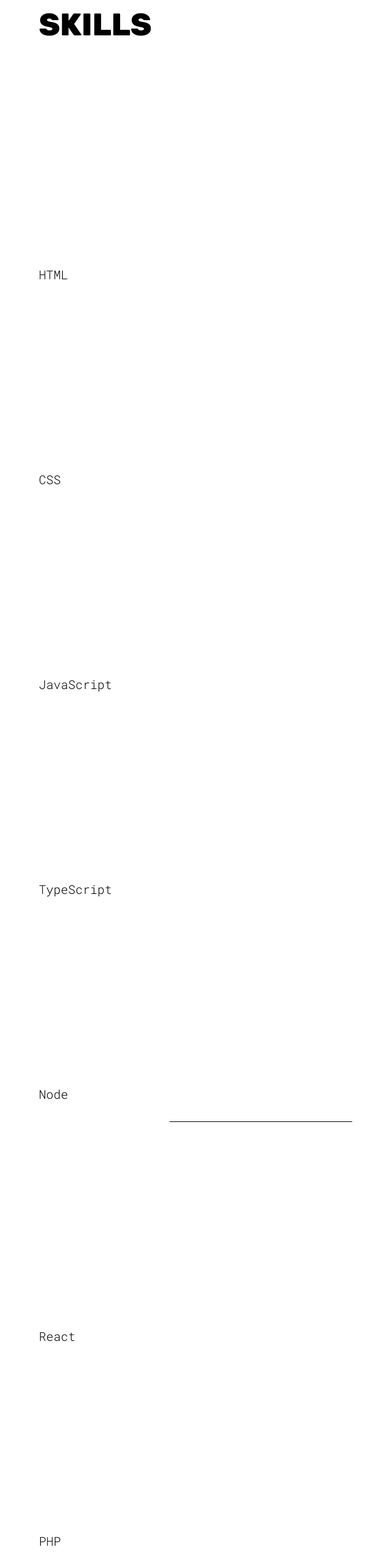
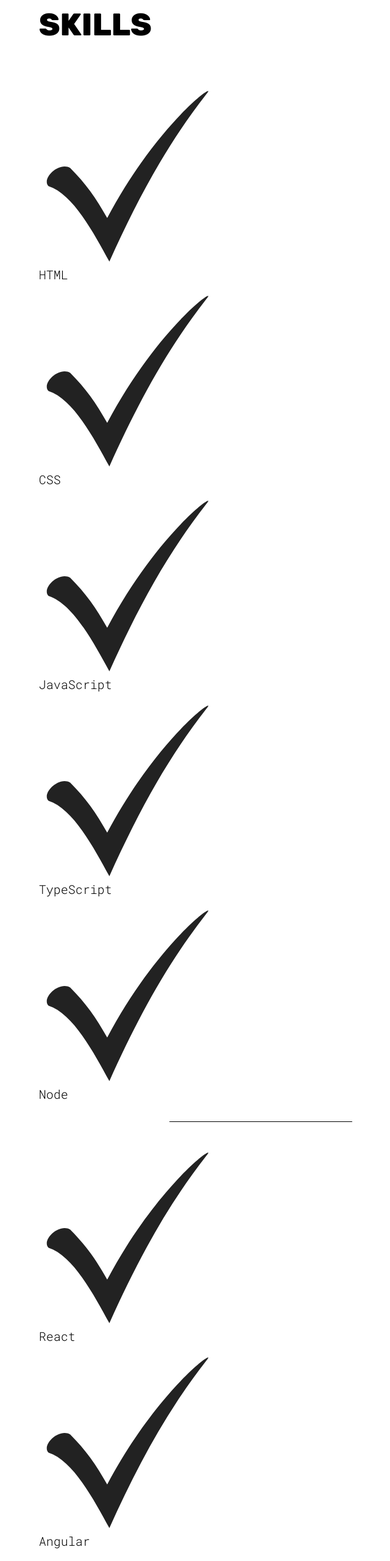
Before and after one commit to Vijayt2001/portfolio-react, a React (Vite) app: page / in a window 1280 px wide. Shown: the part 2020-4580 px from the top of the page at 61% size, without its empty margins (212-852 px from the left). Built offline with nearby package versions, Linux system fonts and the light colour scheme.

Commit message:
fixed skills section where it wasn't able t show the check mark arrows in white mode

```diff
--- a/src/sections/Skills/Skills.jsx
+++ b/src/sections/Skills/Skills.jsx
@@ -1,42 +1,38 @@
-import styles from "./SkillsStyles.module.css";
-import checkMarkIcon from "../../assets/checkmark-dark.svg";
-import SkillList from "../../common/SkillList";
+import styles from './SkillsStyles.module.css';
+import checkMarkIconDark from '../../assets/checkmark-dark.svg';
+import checkMarkIconLight from '../../assets/checkmark-light.svg';
+import SkillList from '../../common/SkillList';
+import { useTheme } from '../../common/ThemeContext';
 
 function Skills() {
+  const { theme } = useTheme();
+  const checkMarkIcon = theme === 'light' ? checkMarkIconLight : checkMarkIconDark;
+
   return (
     <section id="skills" className={styles.container}>
       <h1 className="sectionTitle">Skills</h1>
       <div className={styles.skillList}>
-        <SkillList src={checkMarkIcon} skill={"HTML"} />
-        <SkillList src={checkMarkIcon} skill={"CSS"} />
-        <SkillList src={checkMarkIcon} skill={"JavaScript"} />
-        <SkillList src={checkMarkIcon} skill={"TypeScript"} />
-        <SkillList src={checkMarkIcon} skill={"Node"} />
-
-      </div>
-
-      <hr />
-
-      <div className={styles.skillList}>
-        <SkillList src={checkMarkIcon} skill={"React"} />
-        <SkillList src={checkMarkIcon} skill={"PHP"} />
-        <SkillList src={checkMarkIcon} skill={"Tailwind CSS"} />
-        <SkillList src={checkMarkIcon} skill={"Angular"} />
-
+        <SkillList src={checkMarkIcon} skill="HTML" />
+        <SkillList src={checkMarkIcon} skill="CSS" />
+        <SkillList src={checkMarkIcon} skill="JavaScript" />
+        <SkillList src={checkMarkIcon} skill="TypeScript" />
+        <SkillList src={checkMarkIcon} skill="Node" />
       </div>
       <hr />
-
       <div className={styles.skillList}>
-        <SkillList src={checkMarkIcon} skill={"Git"} />
-        <SkillList src={checkMarkIcon} skill={"HTML"} />
-        <SkillList src={checkMarkIcon} skill={"HTML"} />
-        <SkillList src={checkMarkIcon} skill={"HTML"} />
-        <SkillList src={checkMarkIcon} skill={"HTML"} />
-        <SkillList src={checkMarkIcon} skill={"HTML"} />
-        <SkillList src={checkMarkIcon} skill={"HTML"} />
-        <SkillList src={checkMarkIcon} skill={"HTML"} />
+        <SkillList src={checkMarkIcon} skill="React" />
+        <SkillList src={checkMarkIcon} skill="Angular" />
+        <SkillList src={checkMarkIcon} skill="Vue" />
+        <SkillList src={checkMarkIcon} skill="Tailwind CSS" />
       </div>
-
+      <hr />
+      <div className={styles.skillList}>
+        <SkillList src={checkMarkIcon} skill="Redux" />
+        <SkillList src={checkMarkIcon} skill="Webpack" />
+        <SkillList src={checkMarkIcon} skill="Git" />
+        <SkillList src={checkMarkIcon} skill="Jest" />
+        <SkillList src={checkMarkIcon} skill="Bootstrap" />
+      </div>
     </section>
   );
 }
```
